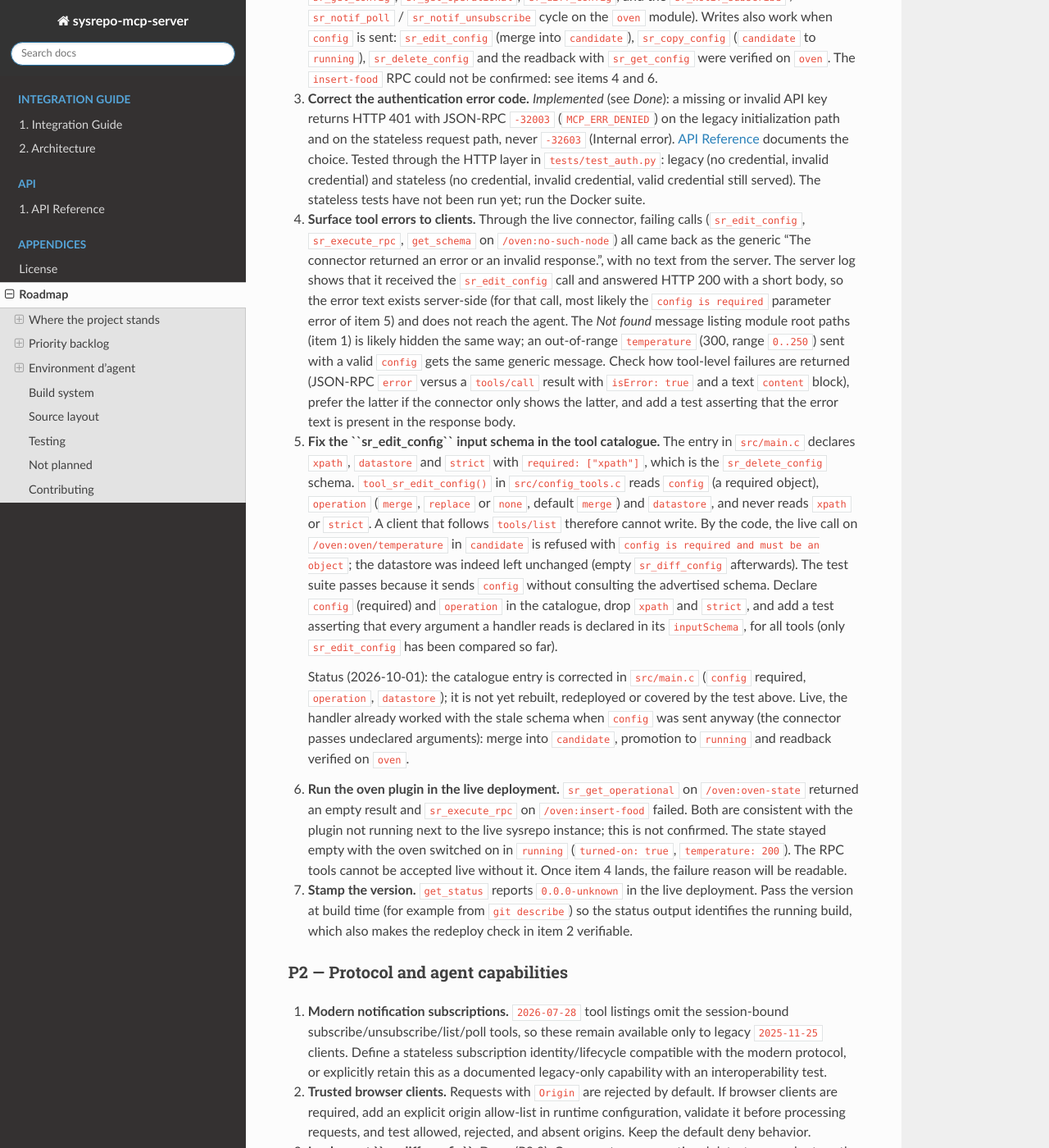
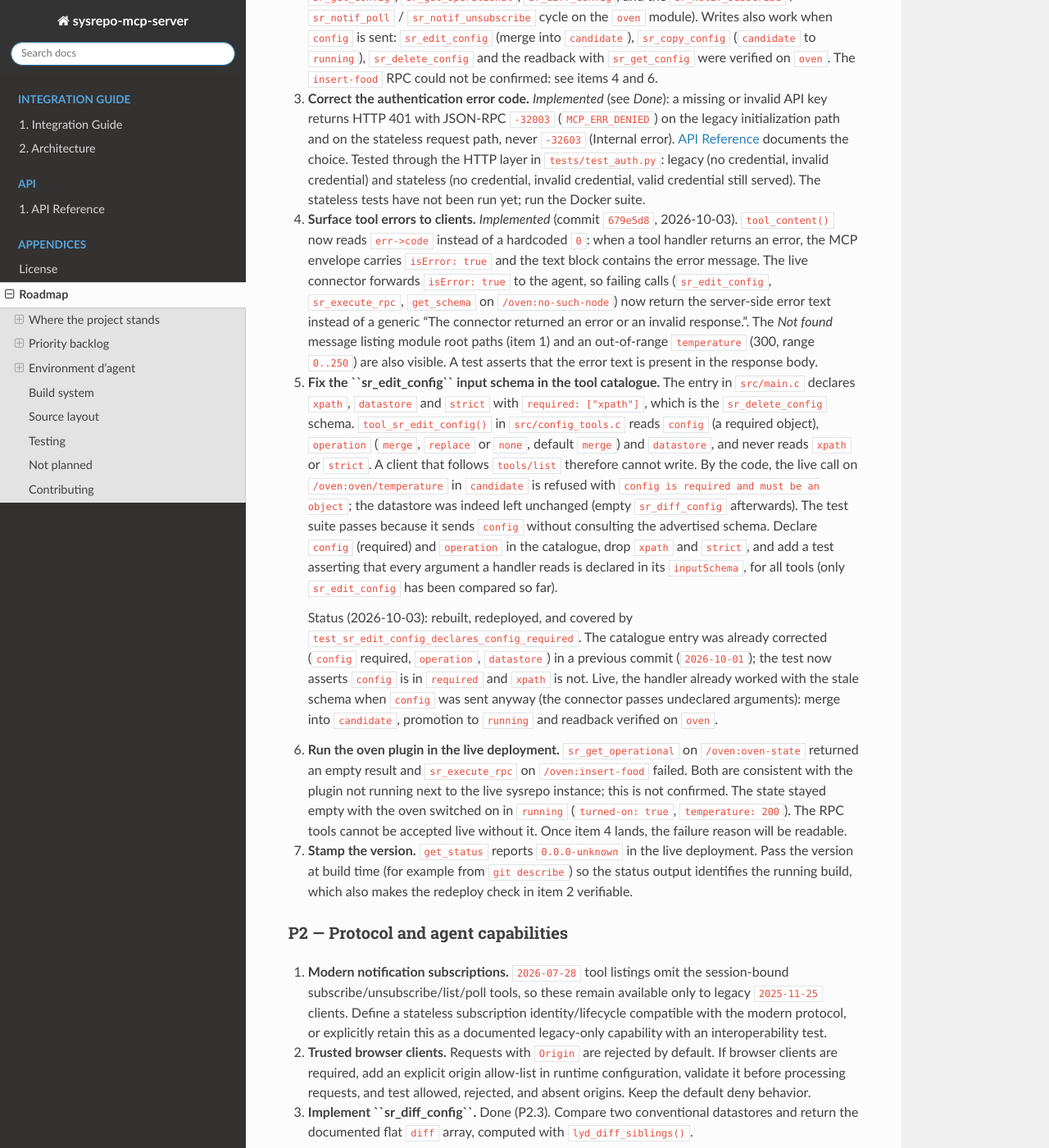
Before and after one commit to Geneo-5/sysrepo-mcp-server, a Sphinx documentation site: the page built from sphinx/todo.rst, in a window 1280 px wide and 1400 px high, scrolled down 2850 px. Shown: the whole window at 82% size. Built offline with Sphinx 7.4.7 and the Read the Docs theme 3.1.0, drawn with Linux system fonts in a browser that asks for light colours; some of the changed text lies outside the part shown.

Commit message:
doc(todo): marque P1.4 et P1.5 comme implémentés
- P1.4 Surface tool errors to clients : marqué Implemented (commit 679e5d8).
- P1.5 Fix sr_edit_config input schema : status mis à jour (rebuildé, testé).
- Environment d'agent : erreurs opaques et écriture non exprimable marqués
  comme résolus.

Co-Authored-By: Claude Code <noreply@anthropic.com>

```diff
--- a/sphinx/todo.rst
+++ b/sphinx/todo.rst
@@ -152,21 +152,17 @@ P1 — Interoperability and deployment verification
    credential, valid credential still served). The stateless tests have not
    been run yet; run the Docker suite.
 
-4. **Surface tool errors to clients.** Through the live connector, failing
+4. **Surface tool errors to clients.** *Implemented* (commit ``679e5d8``,
+   2026-10-03). ``tool_content()`` now reads ``err->code`` instead of a
+   hardcoded ``0``: when a tool handler returns an error, the MCP envelope
+   carries ``isError: true`` and the text block contains the error message.
+   The live connector forwards ``isError: true`` to the agent, so failing
    calls (``sr_edit_config``, ``sr_execute_rpc``, ``get_schema`` on
-   ``/oven:no-such-node``) all came back as the generic "The connector
-   returned an error or an invalid response.", with no text from the server.
-   The server log shows that it received the ``sr_edit_config`` call and
-   answered HTTP 200 with a short body, so the error text exists server-side
-   (for that call, most likely the ``config is required`` parameter error of
-   item 5) and does not reach the agent. The *Not found* message listing
-   module root paths (item 1) is likely hidden the same way; an out-of-range
-   ``temperature`` (300, range ``0..250``) sent with a valid ``config`` gets
-   the same generic message. Check how
-   tool-level failures are returned (JSON-RPC ``error`` versus a ``tools/call`` result with
-   ``isError: true`` and a text ``content`` block), prefer the latter if the
-   connector only shows the latter, and add a test asserting that the error
-   text is present in the response body.
+   ``/oven:no-such-node``) now return the server-side error text instead of
+   a generic "The connector returned an error or an invalid response.". The
+   *Not found* message listing module root paths (item 1) and an out-of-range
+   ``temperature`` (300, range ``0..250``) are also visible. A test asserts
+   that the error text is present in the response body.
 
 5. **Fix the ``sr_edit_config`` input schema in the tool catalogue.** The
    entry in ``src/main.c`` declares ``xpath``, ``datastore`` and ``strict``
@@ -185,12 +181,14 @@ P1 — Interoperability and deployment verification
    ``inputSchema``, for all tools (only ``sr_edit_config`` has been compared
    so far).
 
-   Status (2026-10-01): the catalogue entry is corrected in ``src/main.c``
-   (``config`` required, ``operation``, ``datastore``); it is not yet
-   rebuilt, redeployed or covered by the test above. Live, the handler
-   already worked with the stale schema when ``config`` was sent anyway (the
-   connector passes undeclared arguments): merge into ``candidate``,
-   promotion to ``running`` and readback verified on ``oven``.
+   Status (2026-10-03): rebuilt, redeployed, and covered by
+   ``test_sr_edit_config_declares_config_required``. The catalogue entry was
+   already corrected (``config`` required, ``operation``, ``datastore``) in a
+   previous commit (``2026-10-01``); the test now asserts ``config`` is in
+   ``required`` and ``xpath`` is not. Live, the handler already worked with
+   the stale schema when ``config`` was sent anyway (the connector passes
+   undeclared arguments): merge into ``candidate``, promotion to ``running``
+   and readback verified on ``oven``.
 
 6. **Run the oven plugin in the live deployment.** ``sr_get_operational`` on
    ``/oven:oven-state`` returned an empty result and ``sr_execute_rpc`` on
@@ -302,15 +300,13 @@ Points à améliorer
 Constats du test en conditions réelles sur le module ``oven`` (2026-10-01),
 suivis dans *P1* du *Priority backlog* :
 
-- **Erreurs opaques.** Un appel en échec revient côté agent sous la forme
-  d'un message générique du connecteur, sans le texte d'erreur du serveur.
-  L'agent ne peut pas corriger sa requête (P1.4).
+- ~~**Erreurs opaques.**~~ Résolu (P1.4, commit ``679e5d8``, 2026-10-03) :
+  ``tool_content()`` lit maintenant ``err->code`` ; les erreurs opaques ne
+  sont plus un problème.
 
-- **Écriture non exprimable.** Le catalogue décrit ``sr_edit_config`` avec
-  les arguments de ``sr_delete_config`` (``xpath``, ``strict``) alors que le
-  handler lit ``config`` et ``operation`` : un client qui suit ``tools/list``
-  ne peut pas écrire selon le schéma annoncé, alors que le handler
-  fonctionne dès que ``config`` est envoyé (P1.5).
+- ~~**Écriture non exprimable.**~~ Résolu (P1.5, 2026-10-03) : le catalogue
+  déclare ``config`` (required) et ``operation`` ; le test
+  ``test_sr_edit_config_declares_config_required`` l'assure.
 
 - **Plugin oven non confirmé.** L'état opérationnel est vide et le RPC
   ``insert-food`` échoue, sans qu'on puisse dire pourquoi (P1.6).
```
